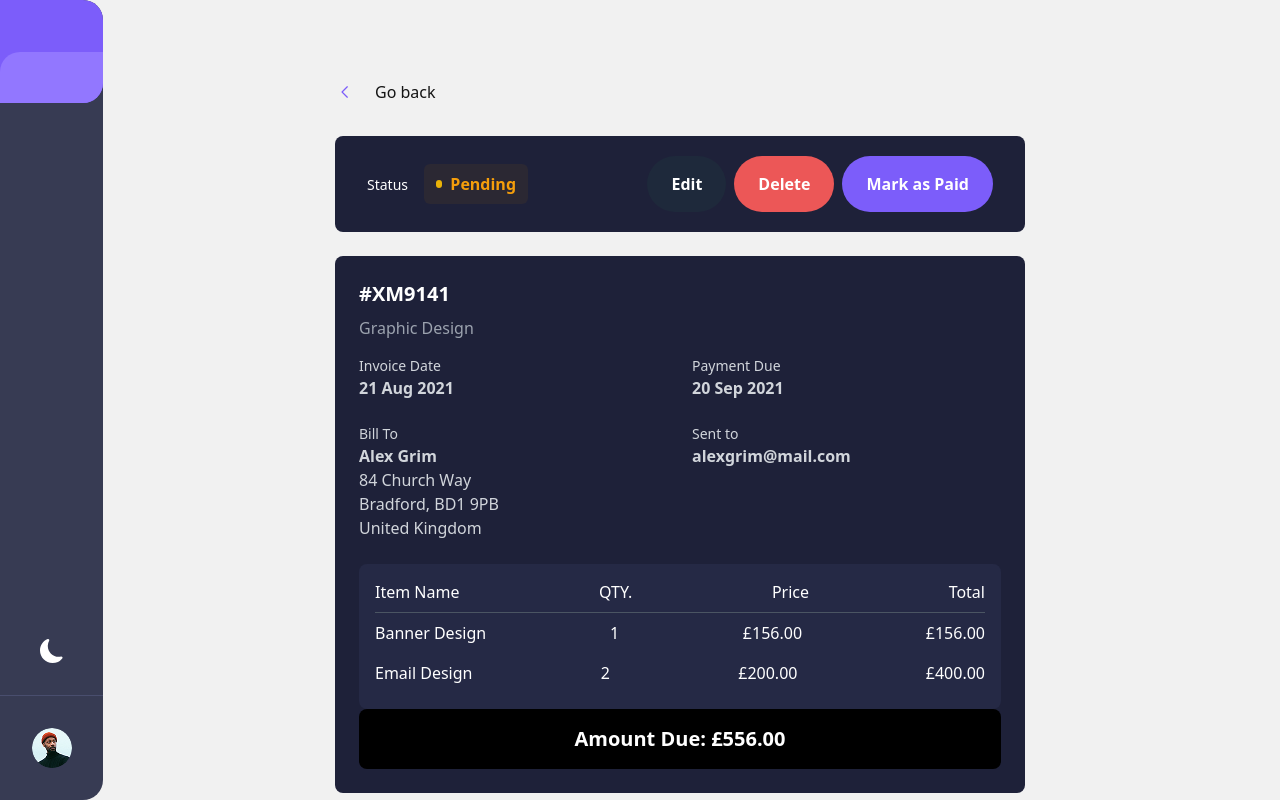
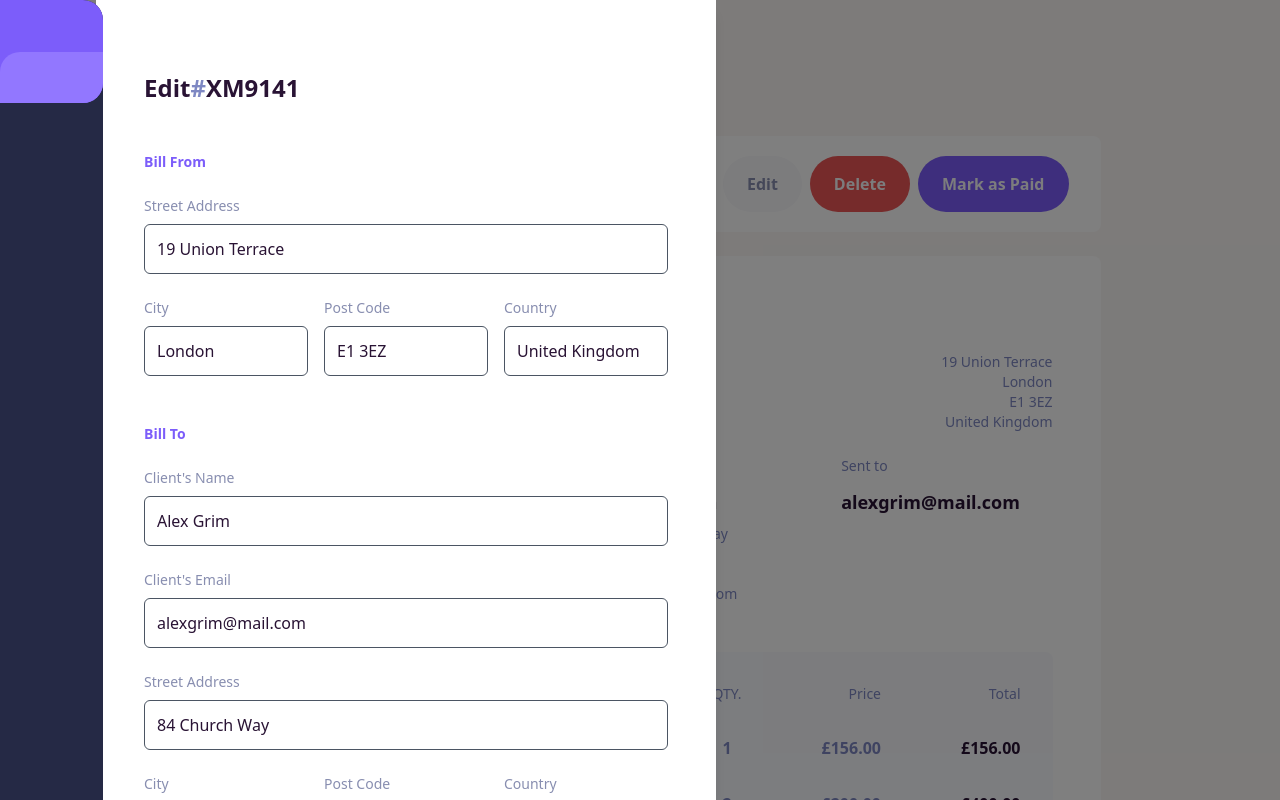
Before and after one commit to RavshanbekAkbarov/8oy-Imtihon, a React (Vite) app: page /about in a window 1280 px wide. Both pictures are taken after a click on the button "Edit". Shown: the top 800 px of the page. Built offline with nearby package versions, Linux system fonts and the light colour scheme.

Commit message:
About Drawer

```diff
--- /dev/null
+++ b/src/components/EditDrawer.jsx
@@ -0,0 +1,146 @@
+function EditDrawer({ isOpen, setIsOpen }) {
+  return (
+    <div
+      className={`fixed top-0 left-0 h-full w-full bg-black bg-opacity-50 ${
+        isOpen ? "block" : "hidden"
+      }`}
+    >
+      <div className="list-a ml-24 md:w-[620px] h-full p-12 shadow-lg overflow-y-auto max-h-screen">
+        <button onClick={() => setIsOpen(false)}></button>
+
+        <h1 className="text-2xl font-bold mb-12 ">
+          Edit
+          <span className="text-light3">#</span>XM9141
+        </h1>
+
+        <div className="">
+          <h3 className="text-primary text-sm font-bold mb-6">Bill From</h3>
+          <div className="mb-6">
+            <label className="block font-normal text-light2 text-sm mb-2">
+              Street Address
+            </label>
+            <input
+              type="text"
+              className="w-full p-3 rounded-md border buttons border-gray-600"
+              defaultValue="19 Union Terrace"
+            />
+          </div>
+          <div className="grid grid-cols-3 gap-4 mb-12">
+            <div>
+              <label className="block font-normal text-light2 text-sm mb-2">
+                City
+              </label>
+              <input
+                type="text"
+                className="w-full p-3 rounded-md buttons border border-gray-600"
+                defaultValue="London"
+              />
+            </div>
+            <div>
+              <label className="block font-normal text-light2 text-sm mb-2">
+                Post Code
+              </label>
+              <input
+                type="text"
+                className="w-full p-3 rounded-md buttons border border-gray-600"
+                defaultValue="E1 3EZ"
+              />
+            </div>
+            <div>
+              <label className="block font-normal text-light2 text-sm mb-2">
+                Country
+              </label>
+              <input
+                type="text"
+                className="w-full p-3 rounded-md buttons border border-gray-600"
+                defaultValue="United Kingdom"
+              />
+            </div>
+          </div>
+
+          <div className="mb-6">
+            <h3 className="text-primary text-sm font-bold mb-6">Bill To</h3>
+            <label className="block font-normal text-light2 text-sm mb-2 border-gray-600">
+              Client's Name
+            </label>
+            <input
+              type="text"
+              className="w-full p-3 buttons rounded-md border border-gray-600"
+              defaultValue="Alex Grim"
+            />
+          </div>
+
+          <div className="mb-6">
+            <label className="block font-normal text-light2 text-sm mb-2">
+              Client's Email
+            </label>
+            <input
+              type="email"
+              className="w-full border buttons p-3 rounded-md border-gray-600"
+              defaultValue="alexgrim@mail.com"
+            />
+          </div>
+
+          <div className="mb-6">
+            <label className="block font-normal  text-light2 text-sm mb-2">
+              Street Address
+            </label>
+            <input
+              type="email"
+              className="w-full border buttons p-3 rounded-md border-gray-600"
+              defaultValue="84 Church Way"
+            />
+          </div>
+
+
+          <div className="grid grid-cols-3 gap-4 mb-12">
+            <div>
+              <label className="block font-normal text-light2 text-sm mb-2">
+                City
+              </label>
+              <input
+                type="text"
+                className="w-full p-3 rounded-md buttons border border-gray-600"
+                defaultValue="London"
+              />
+            </div>
+            <div>
+              <label className="block font-normal text-light2 text-sm mb-2">
+                Post Code
+              </label>
+              <input
+                type="text"
+                className="w-full p-3 rounded-md buttons border border-gray-600"
+                defaultValue="E1 3EZ"
+              />
+            </div>
+            <div>
+              <label className="block font-normal text-light2 text-sm mb-2">
+                Country
+              </label>
+              <input
+                type="text"
+                className="w-full p-3 rounded-md buttons border border-gray-600"
+                defaultValue="United Kingdom"
+              />
+            </div>
+          </div>
+
+          <div className="flex justify-end gap-3 font-bold text-sm mt-10">
+            <button
+              onClick={() => setIsOpen(false)}
+              className="bg-light1 title text-light2 px-6 py-4 rounded-3xl"
+            >
+              Cancel
+            </button>
+            <button className="bg-primary text-bgLight px-6 py-4 rounded-3xl">
+              Save Changes
+            </button>
+          </div>
+        </div>
+      </div>
+    </div>
+  );
+}
+
+export default EditDrawer;
--- a/src/components/Navbar.jsx
+++ b/src/components/Navbar.jsx
@@ -3,13 +3,13 @@ import { IoMdSunny } from "react-icons/io";
 import { BsMoonFill } from "react-icons/bs";
 
 const themeFromLocatStorage = () => {
-  return localStorage.getItem("theme") || "autumn";
+  return localStorage.getItem("theme") || "cupcake";
 };
 
 const Navbar = () => {
   const [theme, setTheme] = useState(themeFromLocatStorage());
   const toggleTheme = () => {
-    const newTheme = theme == "autumn" ? "night" : "autumn";
+    const newTheme = theme == "cupcake" ? "night" : "cupcake";
     setTheme(newTheme);
   };
   useEffect(() => {
@@ -18,7 +18,7 @@ const Navbar = () => {
   }, [theme]);
 
   return (
-    <div className="fixed left-0 top-0 bottom-0 w-[103px] bg-[#373B53] dark:bg-[#1E2139] flex flex-col justify-between rounded-r-[20px] z-10 transition-colors duration-300">
+    <div className=" left-0 top-0 bottom-0 w-[103px] bg-dark2 flex flex-col justify-between rounded-r-[20px] z-10 transition-colors duration-300">
       <div className="relative h-[103px] bg-[#7C5DFA] rounded-r-[20px] overflow-hidden">
         <div className="absolute bottom-0 left-0 right-0 h-[51.5px] bg-[#9277FF] rounded-tl-[20px]" />
       </div>
--- a/src/index.css
+++ b/src/index.css
@@ -8,12 +8,16 @@
   }
 }
 
-[data-theme="autum"] {
+[data-theme="cupcake"] {
   .list-a {
     background-color: #ffffff;
   }
   .list-a:hover {
-    background-color: #ffffff;
+    background-color: #fdfdfd;
+  }
+
+  .amount {
+    background-color: #252945;
   }
 }
 [data-theme="night"] {
@@ -23,4 +27,14 @@
   .list-a:hover {
     background-color: #1e2139;
   }
+  .amount {
+    background-color: #0c0e16;
+  }
+
+  .title {
+    background-color: #252945;
+  }
+  .buttons{
+    background-color: #252945;
+  }
 }
--- a/src/page/About.jsx
+++ b/src/page/About.jsx
@@ -1,30 +1,34 @@
 import { GoChevronLeft } from "react-icons/go";
 import { useNavigate } from "react-router-dom";
-import { BiChevronRight } from "react-icons/bi";
-
+import { useState } from "react";
+import EditDrawer from "../components/EditDrawer";
 function About() {
   const navigate = useNavigate();
+  const [isOpen, setIsOpen] = useState(false);
   return (
-    <div className="w-[730px]  align-elements">
+    <div className="w-[770px]  align-elements ">
       <span
-        className="flex items-center  cursor-pointer gap-5  mb-8 "
+        className="flex items-center  cursor-pointer gap-5 font-bold mb-8 "
         onClick={() => navigate("/")}
       >
-        <GoChevronLeft className="text-primary text-xl" />
+        <GoChevronLeft className="text-primary text-lg  " />
         Go back
       </span>
 
-      <div className=" text-white  rounded-lg  mx-auto w-full ">
-        <div className="flex  justify-between items-center bg-dark1 mb-6 rounded-lg  px-8 py-5 ">
+      <div className="    rounded-lg   w-full ">
+        <div className="flex  justify-between items-center list-a mb-6 rounded-lg  px-8 py-5 ">
           <div className="flex  items-center   gap-4">
-            <h3 className="text-[14px] font-normal">Status</h3>
+            <h3 className="text-[14px] text-light3 font-normal">Status</h3>
             <span className="font-semibold text-amber-500 bg-yellow-700 bg-opacity-10 px-3 py-2 w-[104px]  rounded-md flex items-center justify-center">
-              <span className="w-2 h-2 rounded-full mr-2 bg-yellow-500"></span>
+              <span className="w-2 h-2 font-bold text-sm rounded-full mr-2 bg-yellow-500"></span>
               Pending
             </span>
           </div>
-          <div className="flex justify-end gap-2 font-bold">
-            <button className="bg-slate-800 px-6 py-4 rounded-[30px]">
+          <div className="flex justify-end gap-2 font-semibold text-bgLight">
+            <button
+              className="bg-bgLight title text-light2 px-6 py-4 rounded-[30px]"
+              onClick={() => setIsOpen(true)}
+            >
               Edit
             </button>
             <button className="bg-danger1 px-6 py-4  rounded-[40px]">
@@ -35,61 +39,93 @@ function About() {
             </button>
           </div>
         </div>
-
-        <div className="bg-dark1  p-6 rounded-lg">
-          <div>
-            <h2 className="text-xl font-bold mb-2">#XM9141</h2>
-            <p className="text-gray-400 mb-4">Graphic Design</p>
-          </div>
-
-          <div className="grid grid-cols-2 gap-6 text-gray-300">
+        <div className="p-12 rounded-lg list-a ">
+          <div className="flex justify-between mt-12">
             <div>
-              <p className="text-sm">Invoice Date</p>
-              <p className="font-semibold">21 Aug 2021</p>
+              <h2 className="text-lg font-bold mb-2">
+                <span className="text-light3">#</span>XM9141
+              </h2>
+              <p className=" text-sm text-light3 mb-12">Graphic Design</p>
             </div>
-            <div>
-              <p className="text-sm">Payment Due</p>
-              <p className="font-semibold">20 Sep 2021</p>
-            </div>
-            <div>
-              <p className="text-sm">Bill To</p>
-              <p className="font-semibold">Alex Grim</p>
-              <p>84 Church Way</p>
-              <p>Bradford, BD1 9PB</p>
+            <div className="text-end text-sm  font-normal text-light3 ">
+              <p>19 Union Terrace</p>
+              <p>London</p>
+              <p>E1 3EZ</p>
               <p>United Kingdom</p>
-            </div>
-            <div>
-              <p className="text-sm">Sent to</p>
-              <p className="font-semibold">alexgrim@mail.com</p>
             </div>
           </div>
 
-          <div className="mt-6 bg-dark2 p-4 rounded-lg">
-            <div className="flex justify-between border-b border-gray-600 pb-2 ">
-              <span>Item Name</span>
-              <span>QTY.</span>
-              <span>Price</span>
-              <span>Total</span>
+          <div className="grid grid-cols-3 mb-12">
+            <div>
+              <div className="mb-8">
+                <p className="text-sm mb-2  text-light3">Invoice Date</p>
+                <p className=" text-lg font-bold">21 Aug 2021</p>
+              </div>
+              <div>
+                <p className="text-sm mb-2    text-light3">Payment Due</p>
+                <p className=" text-lg font-bold">20 Sep 2021</p>
+              </div>
             </div>
-            <div className="flex justify-between py-2">
-              <span>Banner Design</span>
-              <span>1</span>
-              <span>£156.00</span>
-              <span>£156.00</span>
+
+            <div className="">
+              <p className="text-sm mb-3 text-light3">Bill To</p>
+              <p className="text-lg font-bold mb-2">Alex Grim</p>
+              <p className="text-light3 font-normal text-sm">84 Church Way</p>
+              <p className="text-light3 font-normal text-sm">Bradford</p>
+              <p className="text-light3 font-normal text-sm"> BD1 9PB</p>
+              <p className="text-light3  font-normal text-sm ">
+                United Kingdom
+              </p>
             </div>
-            <div className="flex justify-between py-2">
-              <span>Email Design</span>
-              <span>2</span>
-              <span>£200.00</span>
-              <span>£400.00</span>
+            <div>
+              <p className="text-sm mb-3 text-light3">Sent to</p>
+              <p className="text-lg font-bold">alexgrim@mail.com</p>
             </div>
           </div>
 
-          <div className=" bg-black p-4 rounded-lg text-xl font-semibold text-center">
-            Amount Due: £556.00
+          <div className="  bg-light4 title flex  justify-between p-8 items-center rounded-t-lg  ">
+            <div className="">
+              <span className="block font-normal mb-8  text-sm text-light3">
+                Item Name
+              </span>
+              <span className="block text-base  font-bold mb-8">
+                Banner Design
+              </span>
+              <span className="block text-base  font-bold ">Email Design</span>
+            </div>
+            <div className="flex  text-base gap-20">
+              <div className="text-center">
+                <span className="block text-light3   text-sm font-normal mb-8">
+                  QTY.
+                </span>
+                <span className="block mb-8 font-bold text-light3">1</span>
+                <span className="block font-bold text-light3">2</span>
+              </div>
+              <div className="   text-right">
+                <span className="block text-light3 font-normal text-sm mb-8">
+                  Price
+                </span>
+                <span className="block font-bold mb-8 text-light3">
+                  £156.00
+                </span>
+                <span className="block font-bold text-light3">£200.00</span>
+              </div>
+              <div className=" text-right">
+                <span className="block font-normal  text-sm text-light3 mb-8">
+                  Total
+                </span>
+                <span className="block font-bold mb-8">£156.00</span>
+                <span className="block font-bold">£400.00</span>
+              </div>
+            </div>
+          </div>
+          <div className=" amount flex justify-between  items-center  p-6 rounded-b-lg ">
+            <p className="  font-normal   text-bgLight">Amount Due</p>
+            <p className=" font-bold text-3xl   text-bgLight">£556.00</p>
           </div>
         </div>
       </div>
+      <EditDrawer isOpen={isOpen} setIsOpen={setIsOpen} />
     </div>
   );
 }
--- a/src/page/Home.jsx
+++ b/src/page/Home.jsx
@@ -1,6 +1,5 @@
 import { FaCirclePlus } from "react-icons/fa6";
 import CardTitle from "../components/CardTitle";
-import Abouttitle from "../components/Abouttitle";
 function Home() {
   return (
     <div className=" flex flex-col mx-auto mt-20 align-elements ">
--- a/tailwind.config.js
+++ b/tailwind.config.js
@@ -1,4 +1,3 @@
-/** @type {import('tailwindcss').Config} */
 export default {
   content: ["./index.html", "./src/**/*.{js,ts,jsx,tsx}"],
   theme: {
@@ -11,6 +10,7 @@ export default {
         light1: "#DFE3FA",
         light2: "#888EB0",
         light3: "#7E88C3",
+        light4: "#F9FAFE",
         black1: "#0C0E16",
         danger1: "#EC5757",
         danger2: "#FF9797",
@@ -21,6 +21,6 @@ export default {
   },
   plugins: [require("daisyui")],
   daisyui: {
-    themes: ["night", "autumn"],
+    themes: ["night", "cupcake"],
   },
 };
```
Also changed, not shown: src/components/Cardtitle.jsx (+5 -6 lines).
